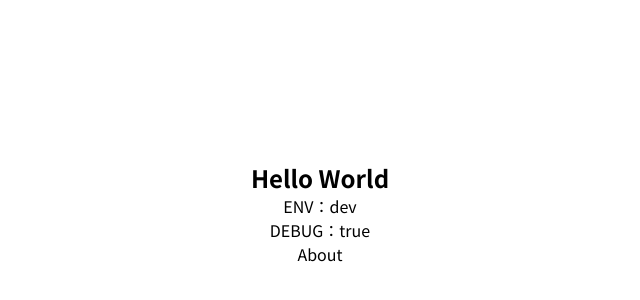
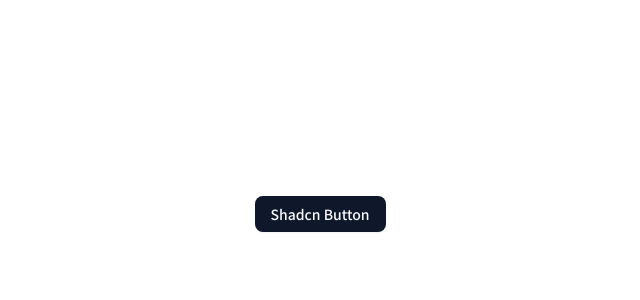
Before and after one commit to yoshi0518/next-post-writer, a Next.js app: page / in a window 1280 px wide. Shown: the part 186-486 px from the top of the page, without its empty margins (320-960 px from the left). Built offline with nearby package versions, Linux system fonts and the light colour scheme.

Commit message:
shadcnuiをインストール、スタイル調整

```diff
--- a/package.json
+++ b/package.json
@@ -18,12 +18,18 @@
     "build-storybook": "storybook build"
   },
   "dependencies": {
+    "@radix-ui/react-slot": "^1.1.2",
     "@tailwindcss/postcss": "^4.0.6",
+    "class-variance-authority": "^0.7.1",
+    "clsx": "^2.1.1",
+    "lucide-react": "^0.475.0",
     "next": "15.1.7",
     "postcss": "^8.5.2",
     "react": "^19.0.0",
     "react-dom": "^19.0.0",
+    "tailwind-merge": "^3.0.2",
     "tailwindcss": "^4.0.6",
+    "tailwindcss-animate": "^1.0.7",
     "zod": "^3.24.2"
   },
   "devDependencies": {
--- a/src/app/_components/hello-world-label.tsx
+++ /dev/null
@@ -1,3 +0,0 @@
-export const HelloWorldLabel = () => {
-  return <h1 className="text-2xl font-bold">Hello World</h1>;
-};
--- a/src/app/about/page.tsx
+++ /dev/null
@@ -1,12 +0,0 @@
-import Link from 'next/link';
-
-const About: React.FC = () => {
-  return (
-    <div>
-      <h1>About</h1>
-      <Link href="/">Home</Link>
-    </div>
-  );
-};
-
-export default About;
--- a/src/app/layout.tsx
+++ b/src/app/layout.tsx
@@ -1,6 +1,7 @@
 import type { Metadata } from 'next';
 import type { FC } from 'react';
 import { Noto_Sans_JP } from 'next/font/google';
+import { cn } from '@/lib/utils';
 
 import '@/styles/globals.css';
 
@@ -16,17 +17,14 @@ type RootLayoutProps = {
 };
 
 export const metadata: Metadata = {
-  title: 'Next.js Template',
+  title: 'Post Writer',
   description: 'Generated by create next app',
 };
 
 const RootLayout: FC<RootLayoutProps> = ({ children }) => {
   return (
-    <html
-      lang="ja"
-      className={notoSansJP.className}
-    >
-      <body className="">{children}</body>
+    <html lang="ja">
+      <body className={cn('bg-background', notoSansJP.className)}>{children}</body>
     </html>
   );
 };
--- a/src/app/page.tsx
+++ b/src/app/page.tsx
@@ -1,18 +1,12 @@
 import type { FC } from 'react';
-import Link from 'next/link';
-import { env } from '@/env';
-
-import { HelloWorldLabel } from './_components/hello-world-label';
+import { Button } from '@/components/ui/button';
 
 const Home: FC = () => {
   return (
     <main>
       <div className="flex h-screen items-center justify-center">
         <div className="flex flex-col items-center">
-          <HelloWorldLabel />
-          <p>ENV：{env.ENV}</p>
-          <p>DEBUG：{env.DEBUG}</p>
-          <Link href="/about">About</Link>
+          <Button>Shadcn Button</Button>
         </div>
       </div>
     </main>
--- /dev/null
+++ b/src/components/ui/button.tsx
@@ -0,0 +1,55 @@
+import type { VariantProps } from 'class-variance-authority';
+import * as React from 'react';
+import { cn } from '@/lib/utils';
+import { Slot } from '@radix-ui/react-slot';
+import { cva } from 'class-variance-authority';
+
+const buttonVariants = cva(
+  "focus-visible:border-ring focus-visible:ring-ring/50 aria-invalid:ring-destructive/20 dark:aria-invalid:ring-destructive/40 aria-invalid:border-destructive inline-flex items-center justify-center gap-2 rounded-md text-sm font-medium whitespace-nowrap transition-[color,box-shadow] outline-none focus-visible:ring-[3px] disabled:pointer-events-none disabled:opacity-50 [&_svg]:pointer-events-none [&_svg]:shrink-0 [&_svg:not([class*='size-'])]:size-4",
+  {
+    variants: {
+      variant: {
+        default: 'bg-primary text-primary-foreground hover:bg-primary/90 shadow-xs',
+        destructive:
+          'bg-destructive hover:bg-destructive/90 focus-visible:ring-destructive/20 dark:focus-visible:ring-destructive/40 text-white shadow-xs',
+        outline: 'border-input bg-background hover:bg-accent hover:text-accent-foreground border shadow-xs',
+        secondary: 'bg-secondary text-secondary-foreground hover:bg-secondary/80 shadow-xs',
+        ghost: 'hover:bg-accent hover:text-accent-foreground',
+        link: 'text-primary underline-offset-4 hover:underline',
+      },
+      size: {
+        default: 'h-9 px-4 py-2 has-[>svg]:px-3',
+        sm: 'h-8 rounded-md px-3 has-[>svg]:px-2.5',
+        lg: 'h-10 rounded-md px-6 has-[>svg]:px-4',
+        icon: 'size-9',
+      },
+    },
+    defaultVariants: {
+      variant: 'default',
+      size: 'default',
+    },
+  },
+);
+
+function Button({
+  className,
+  variant,
+  size,
+  asChild = false,
+  ...props
+}: React.ComponentProps<'button'> &
+  VariantProps<typeof buttonVariants> & {
+    asChild?: boolean;
+  }) {
+  const Comp = asChild ? Slot : 'button';
+
+  return (
+    <Comp
+      data-slot="button"
+      className={cn(buttonVariants({ variant, size, className }))}
+      {...props}
+    />
+  );
+}
+
+export { Button, buttonVariants };
--- /dev/null
+++ b/src/lib/utils.ts
@@ -0,0 +1,7 @@
+import type { ClassValue } from 'clsx';
+import { clsx } from 'clsx';
+import { twMerge } from 'tailwind-merge';
+
+export function cn(...inputs: ClassValue[]) {
+  return twMerge(clsx(inputs));
+}
--- a/src/styles/globals.css
+++ b/src/styles/globals.css
@@ -1 +1,124 @@
 @import 'tailwindcss';
+
+@plugin 'tailwindcss-animate';
+
+@custom-variant dark (&:is(.dark *));
+
+:root {
+  --background: oklch(1 0 0);
+  --foreground: oklch(0.129 0.042 264.695);
+  --card: oklch(1 0 0);
+  --card-foreground: oklch(0.129 0.042 264.695);
+  --popover: oklch(1 0 0);
+  --popover-foreground: oklch(0.129 0.042 264.695);
+  --primary: oklch(0.208 0.042 265.755);
+  --primary-foreground: oklch(0.984 0.003 247.858);
+  --secondary: oklch(0.968 0.007 247.896);
+  --secondary-foreground: oklch(0.208 0.042 265.755);
+  --muted: oklch(0.968 0.007 247.896);
+  --muted-foreground: oklch(0.554 0.046 257.417);
+  --accent: oklch(0.968 0.007 247.896);
+  --accent-foreground: oklch(0.208 0.042 265.755);
+  --destructive: oklch(0.577 0.245 27.325);
+  --destructive-foreground: oklch(0.577 0.245 27.325);
+  --border: oklch(0.929 0.013 255.508);
+  --input: oklch(0.929 0.013 255.508);
+  --ring: oklch(0.869 0.022 252.894);
+  --chart-1: oklch(0.646 0.222 41.116);
+  --chart-2: oklch(0.6 0.118 184.704);
+  --chart-3: oklch(0.398 0.07 227.392);
+  --chart-4: oklch(0.828 0.189 84.429);
+  --chart-5: oklch(0.769 0.188 70.08);
+  --radius: 0.625rem;;
+  --sidebar: oklch(0.984 0.003 247.858);
+  --sidebar-foreground: oklch(0.129 0.042 264.695);
+  --sidebar-primary: oklch(0.208 0.042 265.755);
+  --sidebar-primary-foreground: oklch(0.984 0.003 247.858);
+  --sidebar-accent: oklch(0.968 0.007 247.896);
+  --sidebar-accent-foreground: oklch(0.208 0.042 265.755);
+  --sidebar-border: oklch(0.929 0.013 255.508);
+  --sidebar-ring: oklch(0.869 0.022 252.894);
+}
+
+.dark {
+  --background: oklch(0.129 0.042 264.695);
+  --foreground: oklch(0.984 0.003 247.858);
+  --card: oklch(0.129 0.042 264.695);
+  --card-foreground: oklch(0.984 0.003 247.858);
+  --popover: oklch(0.129 0.042 264.695);
+  --popover-foreground: oklch(0.984 0.003 247.858);
+  --primary: oklch(0.984 0.003 247.858);
+  --primary-foreground: oklch(0.208 0.042 265.755);
+  --secondary: oklch(0.279 0.041 260.031);
+  --secondary-foreground: oklch(0.984 0.003 247.858);
+  --muted: oklch(0.279 0.041 260.031);
+  --muted-foreground: oklch(0.704 0.04 256.788);
+  --accent: oklch(0.279 0.041 260.031);
+  --accent-foreground: oklch(0.984 0.003 247.858);
+  --destructive: oklch(0.396 0.141 25.723);
+  --destructive-foreground: oklch(0.637 0.237 25.331);
+  --border: oklch(0.279 0.041 260.031);
+  --input: oklch(0.279 0.041 260.031);
+  --ring: oklch(0.446 0.043 257.281);
+  --chart-1: oklch(0.488 0.243 264.376);
+  --chart-2: oklch(0.696 0.17 162.48);
+  --chart-3: oklch(0.769 0.188 70.08);
+  --chart-4: oklch(0.627 0.265 303.9);
+  --chart-5: oklch(0.645 0.246 16.439);
+  --sidebar: oklch(0.208 0.042 265.755);
+  --sidebar-foreground: oklch(0.984 0.003 247.858);
+  --sidebar-primary: oklch(0.488 0.243 264.376);
+  --sidebar-primary-foreground: oklch(0.984 0.003 247.858);
+  --sidebar-accent: oklch(0.279 0.041 260.031);
+  --sidebar-accent-foreground: oklch(0.984 0.003 247.858);
+  --sidebar-border: oklch(0.279 0.041 260.031);
+  --sidebar-ring: oklch(0.446 0.043 257.281);
+}
+
+@theme inline {
+  --color-background: var(--background);
+  --color-foreground: var(--foreground);
+  --color-card: var(--card);
+  --color-card-foreground: var(--card-foreground);
+  --color-popover: var(--popover);
+  --color-popover-foreground: var(--popover-foreground);
+  --color-primary: var(--primary);
+  --color-primary-foreground: var(--primary-foreground);
+  --color-secondary: var(--secondary);
+  --color-secondary-foreground: var(--secondary-foreground);
+  --color-muted: var(--muted);
+  --color-muted-foreground: var(--muted-foreground);
+  --color-accent: var(--accent);
+  --color-accent-foreground: var(--accent-foreground);
+  --color-destructive: var(--destructive);
+  --color-destructive-foreground: var(--destructive-foreground);
+  --color-border: var(--border);
+  --color-input: var(--input);
+  --color-ring: var(--ring);
+  --color-chart-1: var(--chart-1);
+  --color-chart-2: var(--chart-2);
+  --color-chart-3: var(--chart-3);
+  --color-chart-4: var(--chart-4);
+  --color-chart-5: var(--chart-5);
+  --radius-sm: calc(var(--radius) - 4px);
+  --radius-md: calc(var(--radius) - 2px);
+  --radius-lg: var(--radius);
+  --radius-xl: calc(var(--radius) + 4px);
+  --color-sidebar: var(--sidebar);
+  --color-sidebar-foreground: var(--sidebar-foreground);
+  --color-sidebar-primary: var(--sidebar-primary);
+  --color-sidebar-primary-foreground: var(--sidebar-primary-foreground);
+  --color-sidebar-accent: var(--sidebar-accent);
+  --color-sidebar-accent-foreground: var(--sidebar-accent-foreground);
+  --color-sidebar-border: var(--sidebar-border);
+  --color-sidebar-ring: var(--sidebar-ring);
+}
+
+@layer base {
+  * {
+    @apply border-border outline-ring/50;
+  }
+  body {
+    @apply bg-background text-foreground;
+  }
+}
```
Also changed, not shown: components.json (added), 1 other file (tests, documents, lock files or other folders).
